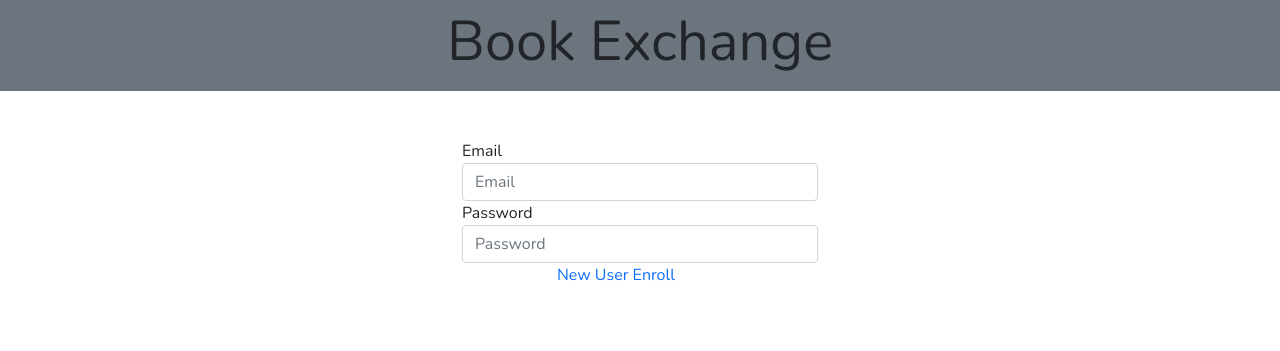
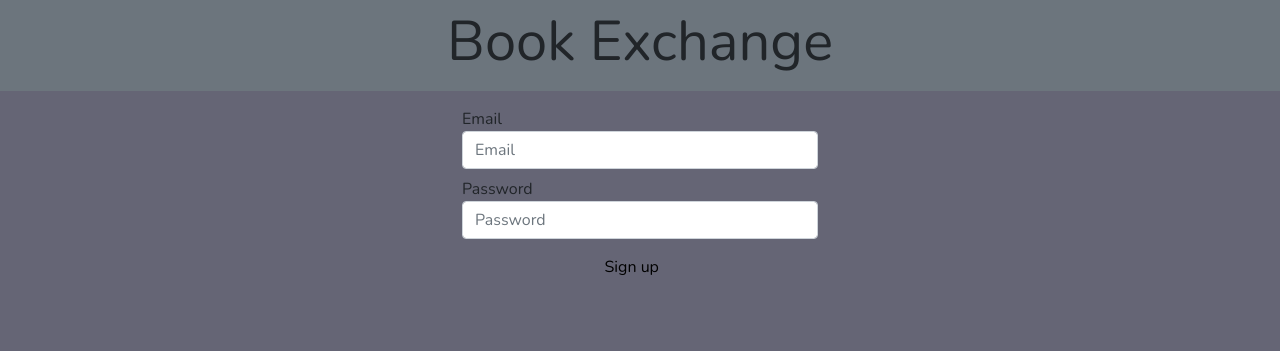
Before and after one commit to thedumber1/BookExchange, a PHP site: page /login.html in a window 1280 px wide. Shown: the top 351 px of the page. Run offline with PHP 8.4, Linux system fonts and the light colour scheme.

Commit message:
updated with bootstrap

```diff
--- a/login.css
+++ b/login.css
@@ -6,9 +6,15 @@
 } */
 body{
     font-family: Nunito, sans-serif;
+    background-color: rgb(101, 101, 117)
 
 }
 .group a{
     text-decoration: none;
+    color: black;
 
 }
+
+.group a:hover{
+    text-decoration: underline;
+}
--- a/login.html
+++ b/login.html
@@ -10,15 +10,13 @@
 
 
 <body>
-	<!-- <p class="p_logo">
-		Book Exchange
-	</p> -->
+
 	<nav class="navbar navbar-expand-lg navbar-light bg-secondary">
 		<div class="container justify-content-center">
 		  <h2 class="display-4">Book Exchange</h2>
 		</div>
 	</nav>
-	<section class="container mt-5">
+	<section class="container mt-3">
 		<form action="login.php" method="POST">
 			<div class="row justify-content-center align-items-end">
 				<div class="form-group col-4">
@@ -26,42 +24,22 @@
 					<input type="email" id="email" class="form-control" placeholder="Email">
 				</div>
 			</div>
-			<div class="row justify-content-center align-items-end">
+			<div class="row justify-content-center align-items-end mt-2">
 				<div class="col-4 form-group">
 					<label for="password">Password</label>
 					<input type="password" class="form-control" placeholder="Password">
 				</div>
 			</div>
-			<div class="row justify-content-center align-items-end">
-				<div class="col-2 form-group group">
-					<a href="enroll.php">New User Enroll</a>
+			<div class="row mt-2">
+				<div class="container">
+					<div class="row justify-content-center">
+						<div class="col-1 group mt-2">
+							<a href="enroll.php">Sign up</a>
+						</div>
+
+					</div>
 				</div>
-
 			</div>
-			<!-- <table>
-				<tr>
-					<td>
-						Email
-					</td>
-					<td>
-						<input type="text" name="email">
-					</td>
-				</tr>
-
-				<tr>
-					<td>
-						password
-					</td>
-					<td>
-						<input type="password" name="password">
-					</td>
-				</tr>
-				<tr>
-					<td>
-						<input type="submit" value="submit">
-					</td>
-				</tr>
-			</table> -->
 		</form>
 	</section>
 
```
